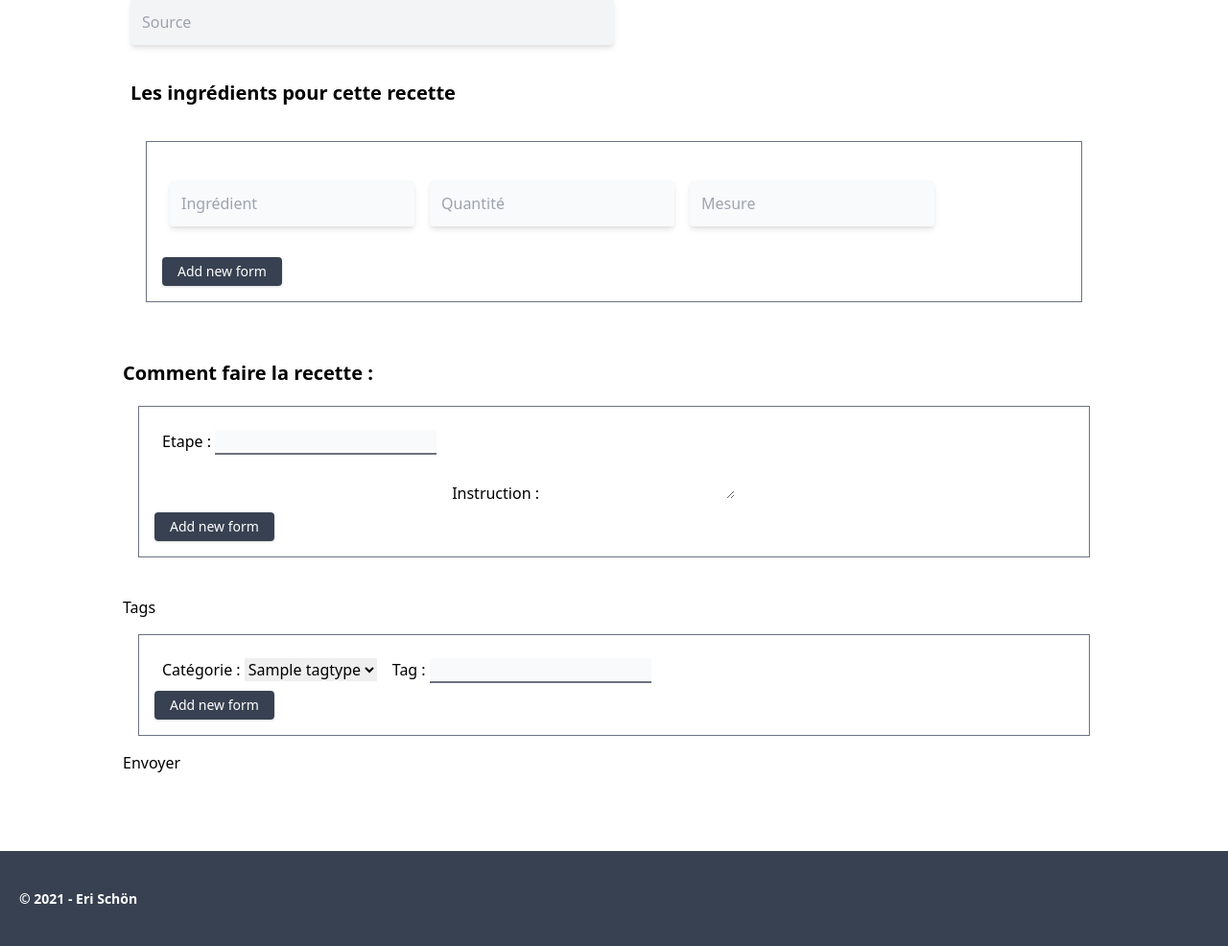
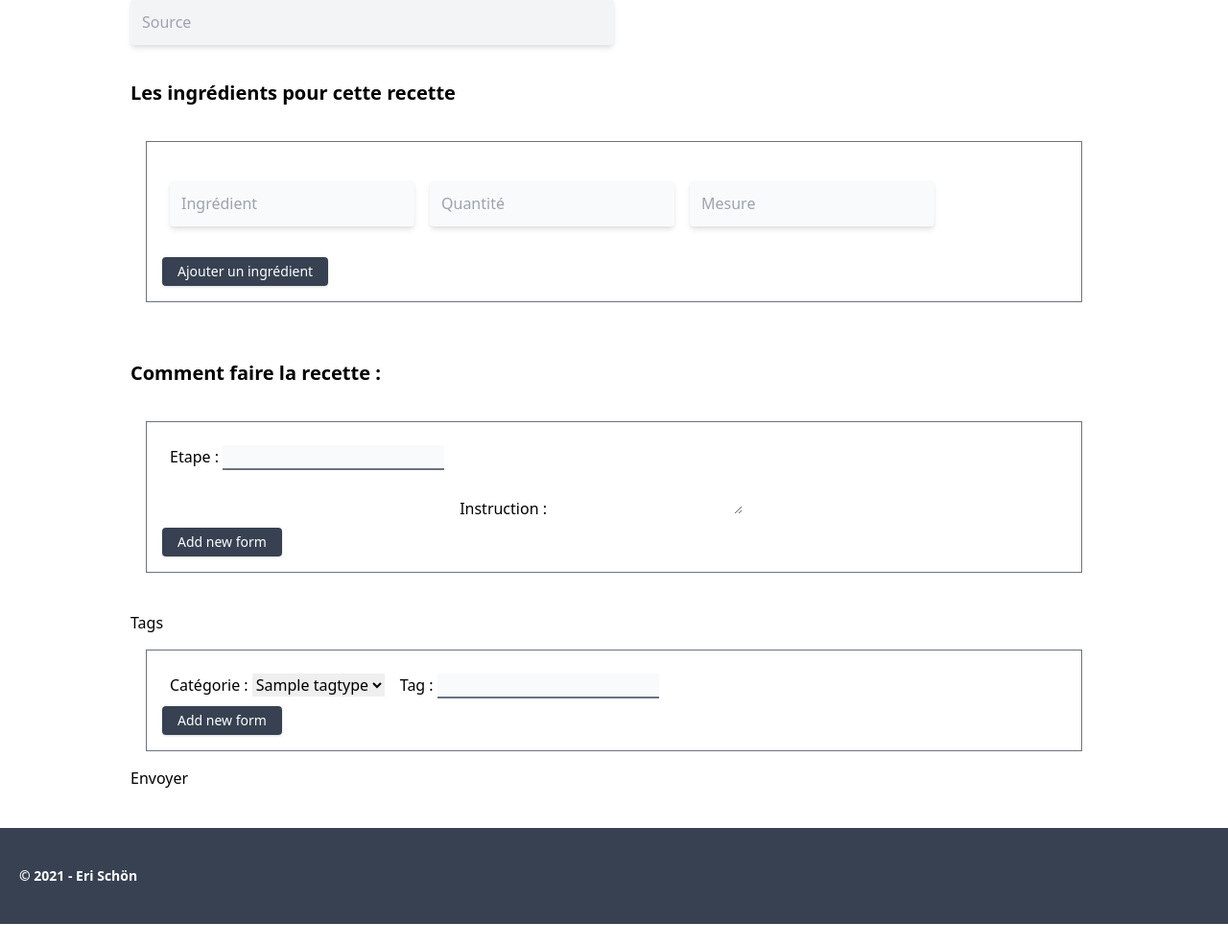
Before and after one commit to erischon/project-mycookbook, a Django app: page /cookbook/recipe-create/ in a window 1280 px wide. Shown: the part 629-1615 px from the top of the page at 96% size. After the commit the page ends 1592 px from the top, so only its background shows below. Run offline with Django 3.2, Linux system fonts and the light colour scheme; a user stored in the database is signed in; tables that the repository leaves empty hold one stand-in row (values such as "Sample post").

Commit message:
design recipe creation page

```diff
--- a/templates/cookbook/recipe-create.html
+++ b/templates/cookbook/recipe-create.html
@@ -38,8 +38,7 @@
               <div class="p-2 gap-2"> {{ ingredient_formset.empty_form.quantity }} </div>
               <div class="p-2 gap-2"> {{ ingredient_formset.empty_form.measure }} </div>
 
-              <button type="button" data-formset-remove-form>DELETE</button>
-
+              <button type="button" data-formset-remove-form>Effacer</button>
 
             </div>
 
@@ -59,10 +58,11 @@
         </fieldset>
 
         <fieldset class="controls inline-block text-sm text-white px-4 py-2 leading-none border border-gray-700 bg-gray-700 hover:bg-white hover:text-black mt-4 lg:mt-0 uppercase shadow rounded">
-      <button type="button" data-formset-add-form>Add new form</button>
+          <button type="button" data-formset-add-form>Ajouter un ingrédient</button>
         </fieldset>
+
       </div>
-  </div>
+  <!-- </div> -->
 
 
 
@@ -155,9 +155,6 @@
 
 </div>
 
-<!--
-
- -->
 
 <script>
 
```
Lines whose indentation alone changed are shown as unchanged.
